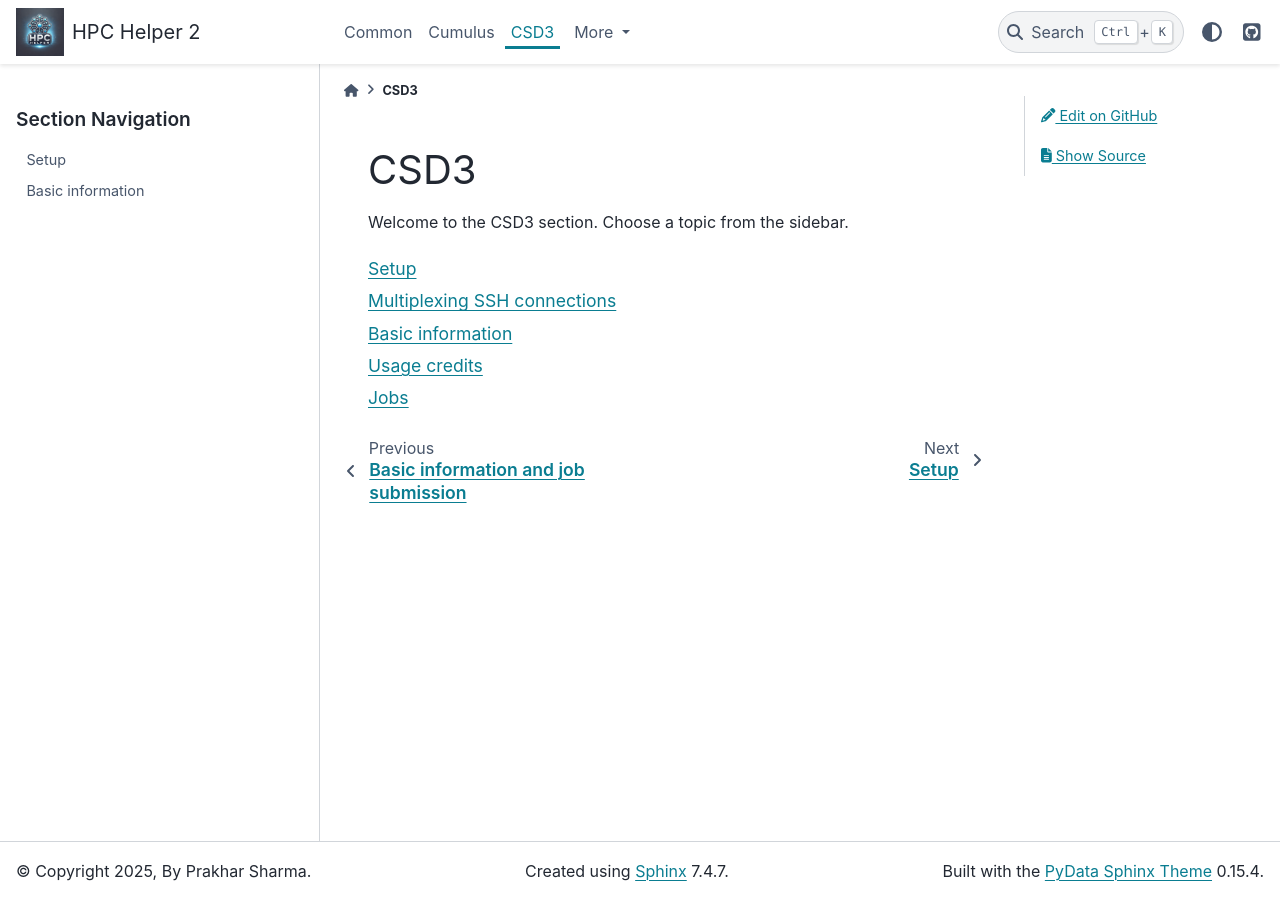
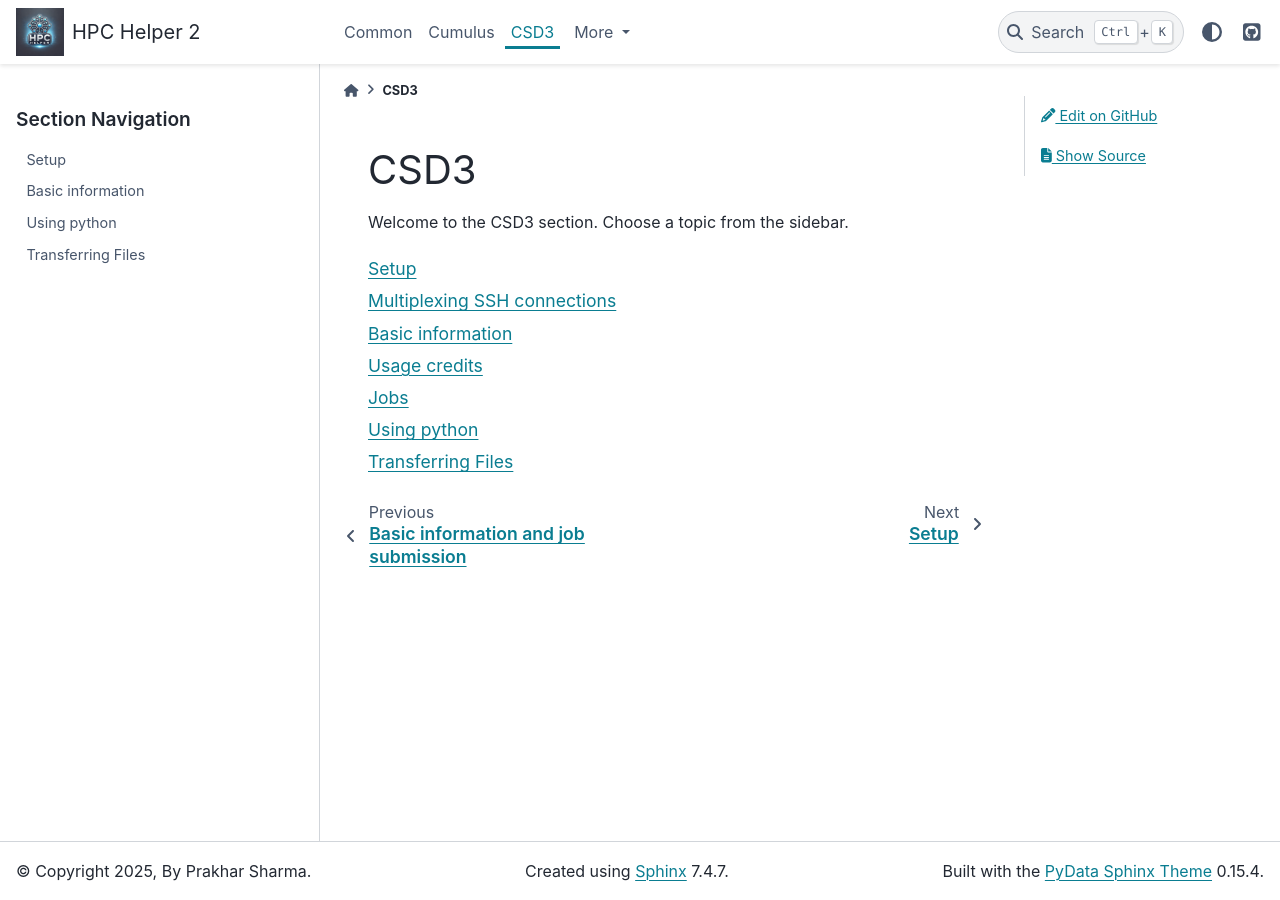
Before and after one commit to praksharma/HPC-Helper-2, a Jupyter Book: the page built from docs/CSD3/index.md, in a window 1280 px wide. Built offline with Jupyter Book 1.0.4 settings and Sphinx 7.4.7 and the PyData theme 0.15.4, drawn with Linux system fonts in a browser that asks for light colours.

Commit message:
csd3 file transfer

```diff
--- a/docs/_toc.yml
+++ b/docs/_toc.yml
@@ -23,3 +23,5 @@ parts:
       sections:
       - file: CSD3/1. Setup.ipynb
       - file: CSD3/2. Rules and jobs.ipynb
+      - file: CSD3/3. Using python.ipynb
+      - file: CSD3/4. Transferring files.ipynb
```
Also changed, not shown: docs/CSD3/2. Rules and jobs.ipynb, docs/CSD3/3. Using python.ipynb (added), docs/CSD3/4. Transferring files.ipynb (added).
